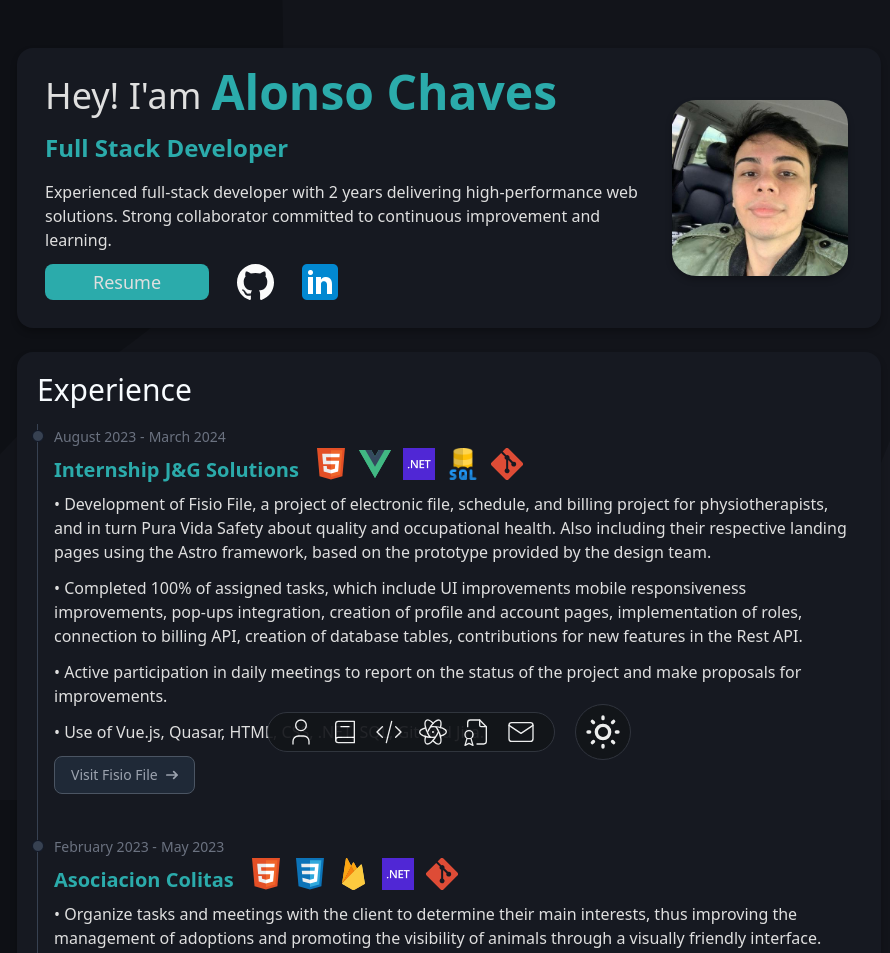
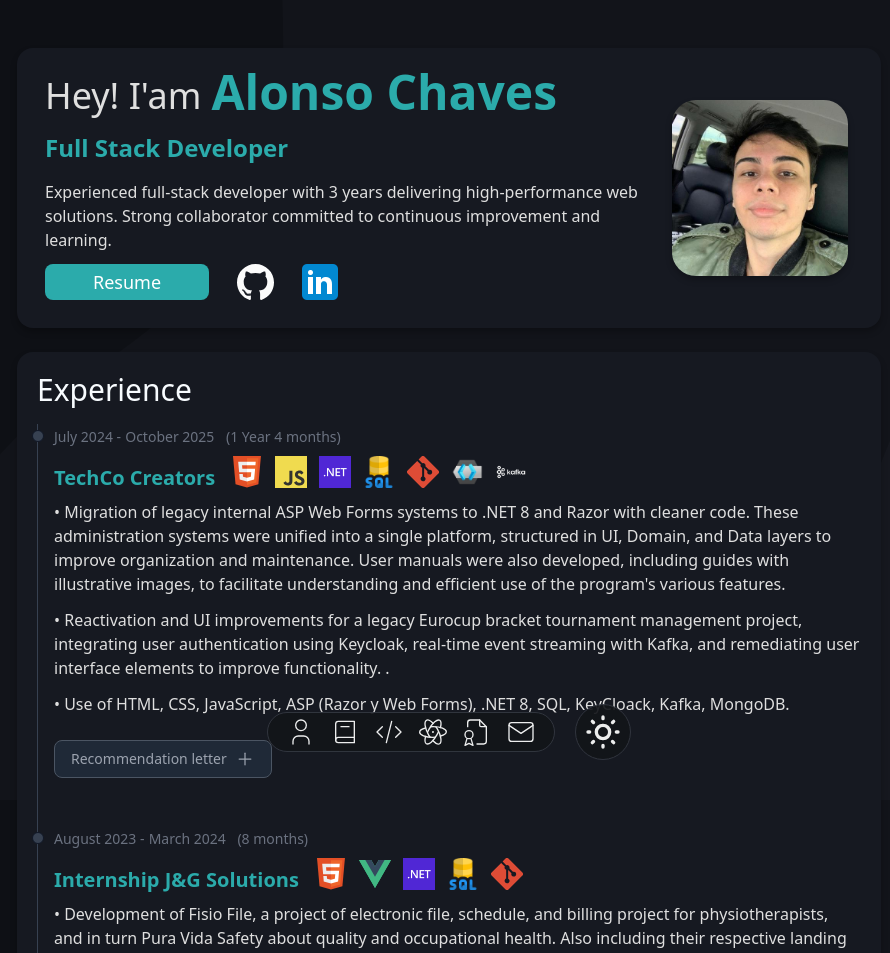
Before and after one commit to alonsocha07/Portafolio2, an Astro site: page / in a window 1280 px wide. Shown: the top 953 px of the page, without its empty margins (191-1081 px from the left). Built offline with nearby package versions, Linux system fonts and the light colour scheme; Astro itself is replaced by a stand-in of ours.

Commit message:
Techco Update

```diff
--- a/src/components/FloatBar.astro
+++ b/src/components/FloatBar.astro
@@ -77,8 +77,9 @@
     const imgGit = document.querySelector('#imgGit');
     const techAstro = document.querySelector('#Astro');
     const techGitHub = document.querySelector('#GitHub');
+    const techKafka = document.querySelector('#Kafka');
     const openAi = document.querySelector('#OpenAI');
-    console.log(openAi);
+    console.log(techKafka);
 
     const userTheme = localStorage.getItem('theme');
     const systemTheme = window.matchMedia('(prefers-color-scheme: dark)').matches
@@ -113,6 +114,7 @@
             techGitHub.src = "../../Assets/technologies/github_light.svg";
             techAstro.src = "../Assets/technologies/astro_light.svg";
             openAi.src = "../Assets/technologies/openAILogo_light.svg";
+            techKafka.src = "../Assets/technologies/kafka_light.svg";
 
             return;
         }
@@ -123,6 +125,7 @@
         techGitHub.src = "../../Assets/technologies/github.svg";
         techAstro.src = "../Assets/technologies/astro_dark.svg";
         openAi.src = "../Assets/technologies/openAILogo_dark.svg";
+        techKafka.src = "../Assets/technologies/kafka_dark.png";
     }
 
     sunIcon.addEventListener('click', ()=> {
--- a/src/components/TechLogoSmall.astro
+++ b/src/components/TechLogoSmall.astro
@@ -1,7 +1,7 @@
 ---
-const {src, name} = Astro.props;
+const {src, id} = Astro.props;
 ---
 
 <div class=" mb-3">
-    <img class="h-8 w-8 object-contain" src={src} alt="" id={name}>
+    <img class="h-8 w-8 object-contain" src={src} alt="" id={id}>
 </div>
--- a/src/components/sections/Contact.astro
+++ b/src/components/sections/Contact.astro
@@ -14,7 +14,7 @@
             <textarea required id="message" name="message" class="rounded-lg w-full h-20 px-4 mt-2 mb-4 dark:bg-background border-b-2 dark:border-b-slate-800  focus:outline-none" placeholder="Enter your Message"></textarea>
 
             <div class="flex justify-center mt-5">
-                <button class="bg-primary dark:bg-primary-dark px-12 rounded-lg h-10 text-white-text hover:scale-110 transition-transform shadow-dark-sectionShadow">Contact me!</button>
+                <button class="bg-primary dark:bg-primary-dark px-12 rounded-lg h-10 hover:scale-110 transition-transform shadow-dark-sectionShadow" style="color: white;">Contact me!</button>
             </div>
 
             <div class="flex justify-center sm:gap-28 gap-3 mt-4 max-sm:flex-col max-sm:items-center">
--- a/src/components/sections/Experience.astro
+++ b/src/components/sections/Experience.astro
@@ -9,17 +9,90 @@ import TechLogoSmall from "../TechLogoSmall.astro";
   <div>
     <h3 class="text-3xl font-medium mb-4 dark:text-white">Experience</h3>
     <ol class="relative border-s border-gray-400 dark:border-gray-700">
+
+
+      <li class="mb-10 ms-4">
+        <div class="absolute w-3 h-3 bg-gray-400 rounded-full mt-1.5 -start-1.5 border border-white dark:border-gray-900 dark:bg-gray-700">
+        </div>
+
+        <div class="mb-2">
+          <time class="mb-1 text-sm font-normal leading-none dark:text-gray-500"
+          >July 2024 -</time
+        >
+        <time class="mb-1 text-sm font-normal leading-none dark:text-gray-500"
+          >October 2025 <span class="pl-2">(1 Year 4 months)</span></time
+        >
+        </div>
+
+
+        <div
+          class="flex items-center max-[550px]:flex-col max-[550px]:items-start"
+        >
+          <h3 class="text-xl font-semibold text-primary">
+            TechCo Creators
+          </h3>
+          <div class="flex gap-3 min-[550px]:ml-4 max-[550px]:mt-2">
+            <TechLogoSmall src="../Assets/technologies/html5.svg" />
+            <TechLogoSmall src="../Assets/technologies/javascript.svg" />
+            <TechLogoSmall src="../Assets/technologies/net.png" />
+            <TechLogoSmall src="../Assets/technologies/sql.png" />
+            <TechLogoSmall src="../Assets/technologies/git.svg" />
+            <TechLogoSmall src="../Assets/technologies/keycloack.png" />
+            <TechLogoSmall src="../Assets/technologies/kafka_dark.png" id="Kafka"/>
+          </div>
+        </div>
+
+        <p class="text-base font-normal dark:text-white-text mb-3">
+          • Migration of legacy internal ASP Web Forms systems to .NET 8 and Razor with cleaner code. These
+            administration systems were unified into a single platform, structured in UI, Domain, and Data layers to
+            improve organization and maintenance. User manuals were also developed, including guides with
+            illustrative images, to facilitate understanding and efficient use of the program's various features.
+        </p>
+        <p class="text-base font-normal dark:text-white-text mb-3">
+          • Reactivation and UI improvements for a legacy Eurocup bracket tournament management project,
+            integrating user authentication using Keycloak, real-time event streaming with Kafka, and remediating
+            user interface elements to improve functionality. .
+        </p>
+        <p class="text-base font-normal dark:text-white-text mb-3">
+          • Use of HTML, CSS, JavaScript, ASP (Razor y Web Forms), .NET 8, SQL, KeyCloack, Kafka, MongoDB.
+        </p>
+        <a
+          href="../../Assets/Carta_de_recomendación_Alonso Chave_ firmado.pdf"
+          target="_blank"
+          class="inline-flex items-center px-4 py-2 mt-3 mr-2 mb-2 text-sm font-medium text-gray-900 bg-white-bg border border-gray-200 rounded-lg hover:bg-gray-100 hover:text-blue-700 focus:z-10 focus:ring-4 focus:outline-none focus:ring-gray-200 focus:text-blue-700 dark:bg-gray-800 dark:text-gray-400 dark:border-gray-600 dark:hover:text-white dark:hover:bg-gray-700 dark:focus:ring-gray-700"
+          >Recommendation letter<svg
+            xmlns="http://www.w3.org/2000/svg"
+            class="icon icon-tabler icon-tabler-plus w-5 h-5 ms-2"
+            viewBox="0 0 24 24"
+            stroke-width="1.5"
+            stroke="currentColor"
+            fill="none"
+            stroke-linecap="round"
+            stroke-linejoin="round"
+          >
+            <path stroke="none" d="M0 0h24v24H0z" fill="none"></path>
+            <path d="M12 5l0 14"></path>
+            <path d="M5 12l14 0"></path>
+          </svg>
+          </a>
+      </li>
+
+
       <li class="mb-10 ms-4">
         <div
           class="absolute w-3 h-3 bg-gray-400 rounded-full mt-1.5 -start-1.5 border border-white dark:border-gray-900 dark:bg-gray-700"
         >
         </div>
+
+        <div class="mb-2">
           <time class="mb-1 text-sm font-normal leading-none dark:text-gray-500"
           >August 2023 -</time
           >
           <time class="mb-1 text-sm font-normal leading-none dark:text-gray-500"
-          >March 2024</time
+           >March 2024 <span class="pl-2">(8 months)</span></time
           >
+        </div>
+
 
         <div
           class="flex items-center max-[550px]:flex-col max-[550px]:items-start"
@@ -78,12 +151,15 @@ import TechLogoSmall from "../TechLogoSmall.astro";
           class="absolute w-3 h-3 bg-gray-400 rounded-full mt-1.5 -start-1.5 border border-white dark:border-gray-900 dark:bg-gray-700"
         >
         </div>
+
+        <div class="mb-2">
           <time class="mb-1 text-sm font-normal leading-none dark:text-gray-500"
             >February 2023 -</time
           >
           <time class="mb-1 text-sm font-normal leading-none dark:text-gray-500"
-          >May 2023</time
+            >May 2023 <span class="pl-2">(4 months)</span></time
           >
+        </div>
 
         <div
           class="flex items-center max-[550px]:flex-col max-[550px]:items-start"
@@ -224,12 +300,15 @@ import TechLogoSmall from "../TechLogoSmall.astro";
           class="absolute w-3 h-3 bg-gray-400 rounded-full mt-1.5 -start-1.5 border border-white dark:border-gray-900 dark:bg-gray-700"
         >
         </div>
+
+        <div class="mb-2">
           <time class="mb-1 text-sm font-normal leading-none dark:text-gray-500"
             >May 2022 -</time
           >
           <time class="mb-1 text-sm font-normal leading-none dark:text-gray-500"
-          >April 2023</time
+            >April 2023 <span class="pl-2">(1 Year)</span></time
           >
+        </div>
 
         <div
           class="flex items-center max-[550px]:flex-col max-[550px]:items-start"
--- a/src/components/sections/Header.astro
+++ b/src/components/sections/Header.astro
@@ -5,10 +5,10 @@
         <p class="text-4xl mb-4 max-xsm:hidden">Hey! I'am </p> <h1 class="relative text-5xl text-primary font-semibold xsm:top-[-8px] xsm:left-[10px] max-xsm:mb-3 max-xsm:text-white-text max-[408px]:text-4xl">Alonso Chaves</h1>
     </span>
         <h3 class="text-2xl font-semibold text-primary mb-4 max-[408px]:text-xl max-xsm:text-center ">Full Stack Developer</h3>
-        <p class="max-w-[950px] pr-5">Experienced full-stack developer with 2 years delivering high-performance web solutions. Strong collaborator committed to continuous improvement and learning.</p>
+        <p class="max-w-[950px] pr-5">Experienced full-stack developer with 3 years delivering high-performance web solutions. Strong collaborator committed to continuous improvement and learning.</p>
         <div class="flex gap-7 mt-3" >
             <a href="../../Assets/Resume-AlonsoChaves-FullStack-EN.pdf" target="_blank">
-                <button class="bg-primary px-12 rounded-lg h-full text-white-text text-lg hover:scale-110 transition-transform">Resume</button>
+                <button class="bg-primary px-12 rounded-lg h-full text-lg hover:scale-110 transition-transform" style="color: white;">Resume</button>
             </a>
             <a href="https://github.com/alonsocha07"  target="_blank">
                 <img id="imgGit" class="h-9 hover:scale-110 transition-transform" src="../Assets/technologies/github.svg" alt="GitHub">
--- a/src/components/sections/PersonalProjects.astro
+++ b/src/components/sections/PersonalProjects.astro
@@ -32,7 +32,7 @@ import TechLogoSmall from "../TechLogoSmall.astro";
               <TechLogoSmall src="../Assets/technologies/react.svg" alt="React"/>
               <TechLogoSmall src="../Assets/technologies/html5.svg" alt="HTML"/>
               <TechLogoSmall src="../Assets/technologies/css.svg" alt="CSS"/>
-              <TechLogoSmall src="../Assets/technologies/openAILogo_dark.svg" alt="OpenAI" name="OpenAI"/>
+              <TechLogoSmall src="../Assets/technologies/openAILogo_dark.svg" alt="OpenAI" id="OpenAI"/>
 
             </div>
           </div>
```
Also changed, not shown: public/Assets/technologies/kafka_dark.png (added), public/Assets/technologies/kafka_light.svg (added), public/Assets/technologies/keycloack.png (added), 1 other file. Lines whose indentation alone changed are shown as unchanged.
